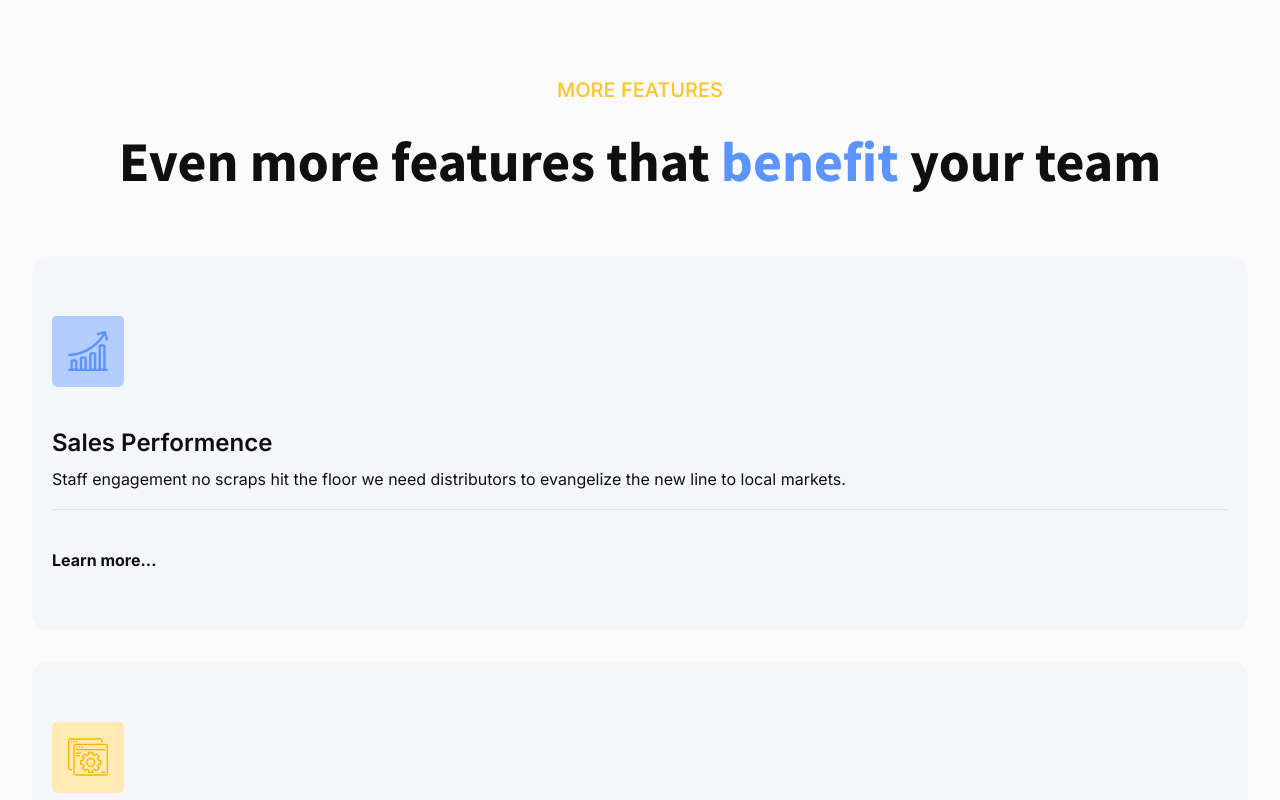
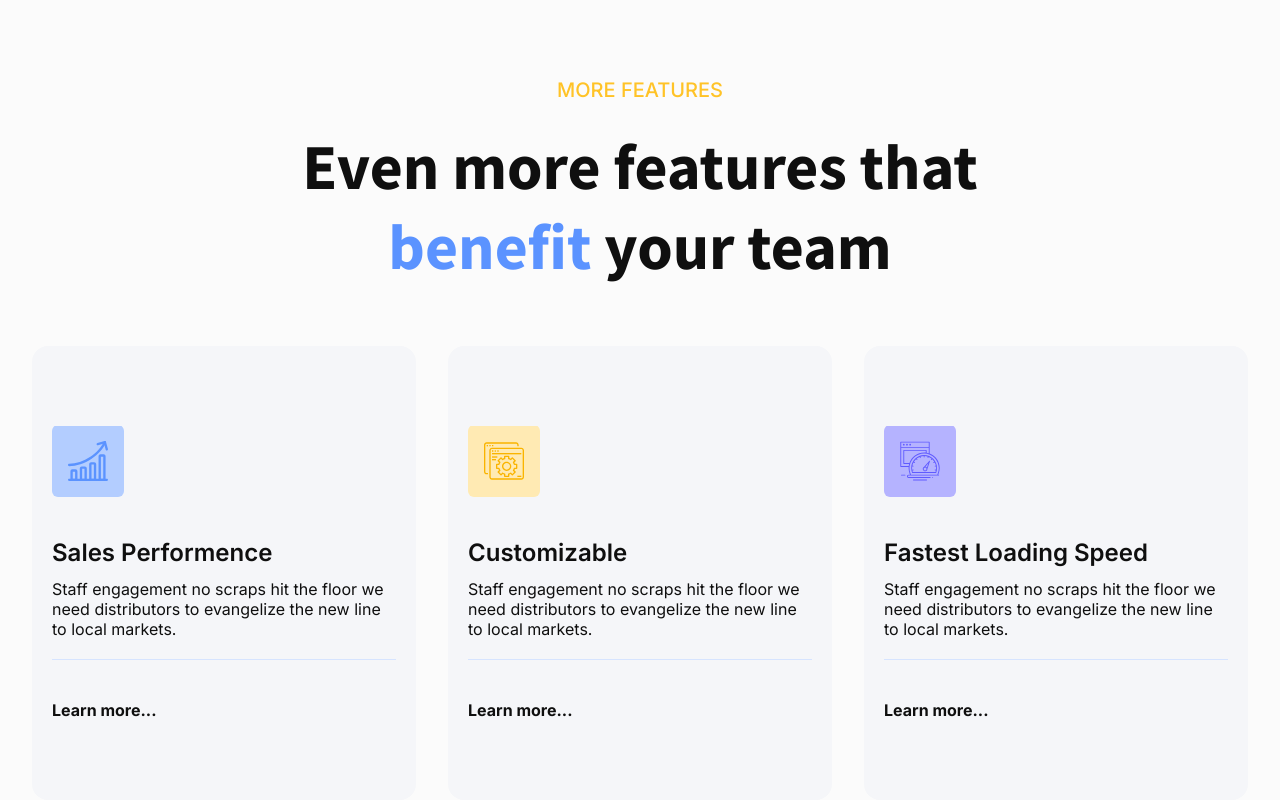
Before and after one commit to pujiragil/goaldime, a Next.js app: page / in a window 1280 px wide. Shown: the part 3760-4560 px from the top of the page. Built offline with nearby package versions, Linux system fonts and the light colour scheme.

Commit message:
styling more features components for all device

```diff
--- a/components/Features/MoreFeatures.tsx
+++ b/components/Features/MoreFeatures.tsx
@@ -20,6 +20,12 @@ const FeaturesCard = styled.div`
   display: flex;
   flex-direction: column;
   gap: 2rem;
+
+  @media screen and (min-width: 1024px) {
+    display: grid;
+    gap: 100px 2rem;
+    grid-template-columns: 1fr 1fr 1fr;
+  }
 `;
 
 const Card = styled.div`
@@ -36,6 +42,10 @@ const Card = styled.div`
   &:hover {
     background: #FBFBFB;
     box-shadow: 20px 40px 40px 10px rgba(23, 23, 23, 0.08);
+  }
+
+  @media screen and (min-width: 1024px) {
+    padding: 80px 20px;
   }
 `;
 
@@ -96,7 +106,7 @@ export default function MoreFeatures() {
       <FeaturesWrapper>
         <FeaturesHeader>
           <Subtitle className={inter.className}>MORE FEATURES</Subtitle>
-          <Title>
+          <Title mdSize="54px" lgSize="64px" lgWidth="60%">
             Even more features that <Highlight>benefit</Highlight> your team
           </Title>
         </FeaturesHeader>
```
